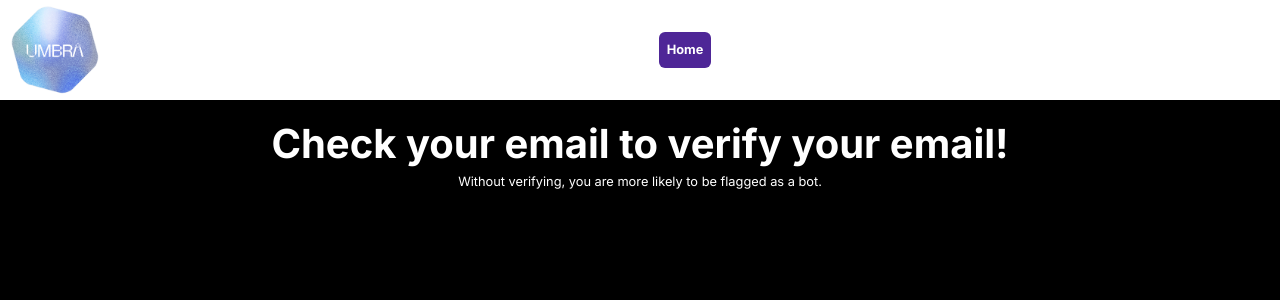
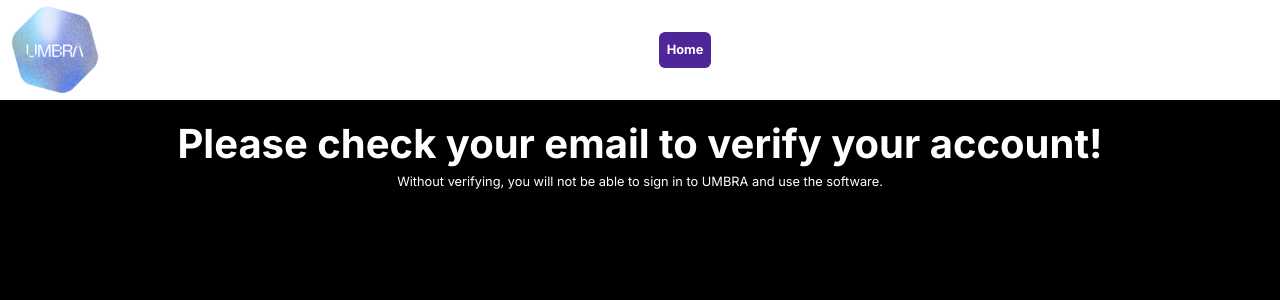
Before and after one commit to noliuniverse/Umbra, a Next.js app: page /checkemail in a window 1280 px wide. Shown: the top 300 px of the page. Built offline with nearby package versions, Linux system fonts and the light colour scheme.

Commit message:
Updated sign up

```diff
--- a/app/checkemail/page.js
+++ b/app/checkemail/page.js
@@ -26,8 +26,8 @@ export default function CheckEmail() {
         </nav>
       </header>
         <div className='div1'>
-        <h1 className='whitetext bold big'>Check your email to verify your email!</h1>
-        <small className='whitetext'>Without verifying, you are more likely to be flagged as a bot.</small>
+        <h1 className='whitetext bold big'>Please check your email to verify your account!</h1>
+        <small className='whitetext'>Without verifying, you will not be able to sign in to UMBRA and use the software.</small>
         </div>
     </main>
   )
--- a/app/login/page.js
+++ b/app/login/page.js
@@ -63,13 +63,14 @@ if(!mounted) return null;
 
     if (datas.length != 0) {setWarning("Username already being used"); return}
     if (user_name.replace(" ", "") == user_name == false) {setWarning("No spaces on your username"); return}
-    if (user_name.length > 16) {setWarning("Username has to be longer than 16."); return}
+    if (user_name.length > 16) {setWarning("Username has to be shorter than 16 characters."); return}
+    if (password.length <= 6) {setWarning("Password has to be longer than 6 characters."); return}
     if (email.replace(" ", "") == email == false) {setWarning("No spaces on your email"); return}
     if (password.replace(" ", "") == password == false) {setWarning("No spaces on your password"); return}
     if (user_name == '' || email == '' || password == ''){
         setWarning("No empty usernames, email, or passwords");
         return}
-
+        setLoading(true)
         const res = await supabase.auth.signUp({
         email,
         password,
@@ -77,17 +78,22 @@ if(!mounted) return null;
             data: {user_name: user_name},
             emailRedirectTo: `${location.origin}/verified`
         }
-    })
-    //auth/callback
-    setUser(res.data.user);
-    router.refresh();
-    setEmail('');
-    setPassword('');
-    setuser_name('');
-    router.push("/checkemail")
+        })
+        //auth/callback
+        setPassword('');
+        setEmail('');
+        setuser_name('');
+        router.push("/checkemail")
+        router.refresh();
+
+
+
     }
     const handleLogout = async () => {
-        await supabase.auth.signOut();
+        const options = {
+            scope: "local"
+        }
+        await supabase.auth.signOut(options);
         router.refresh();
         setUser(null);
     }
```
